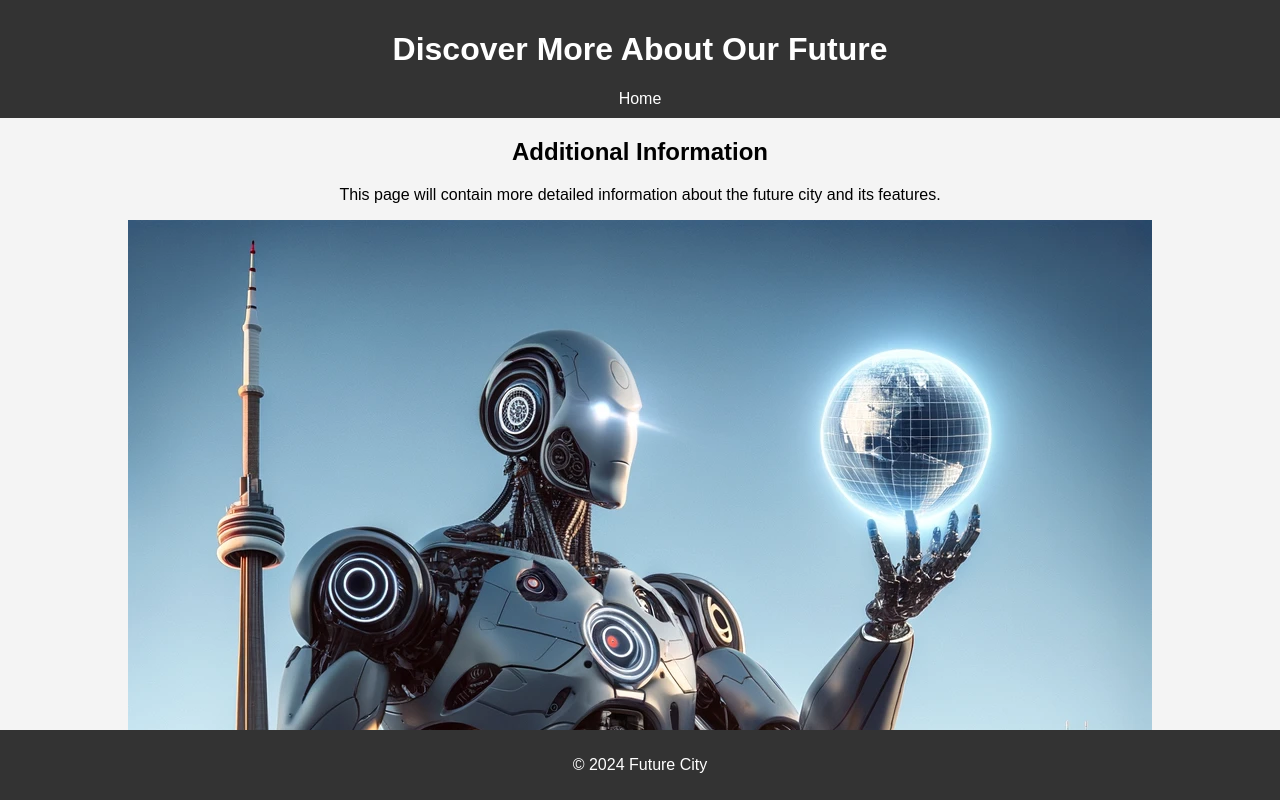
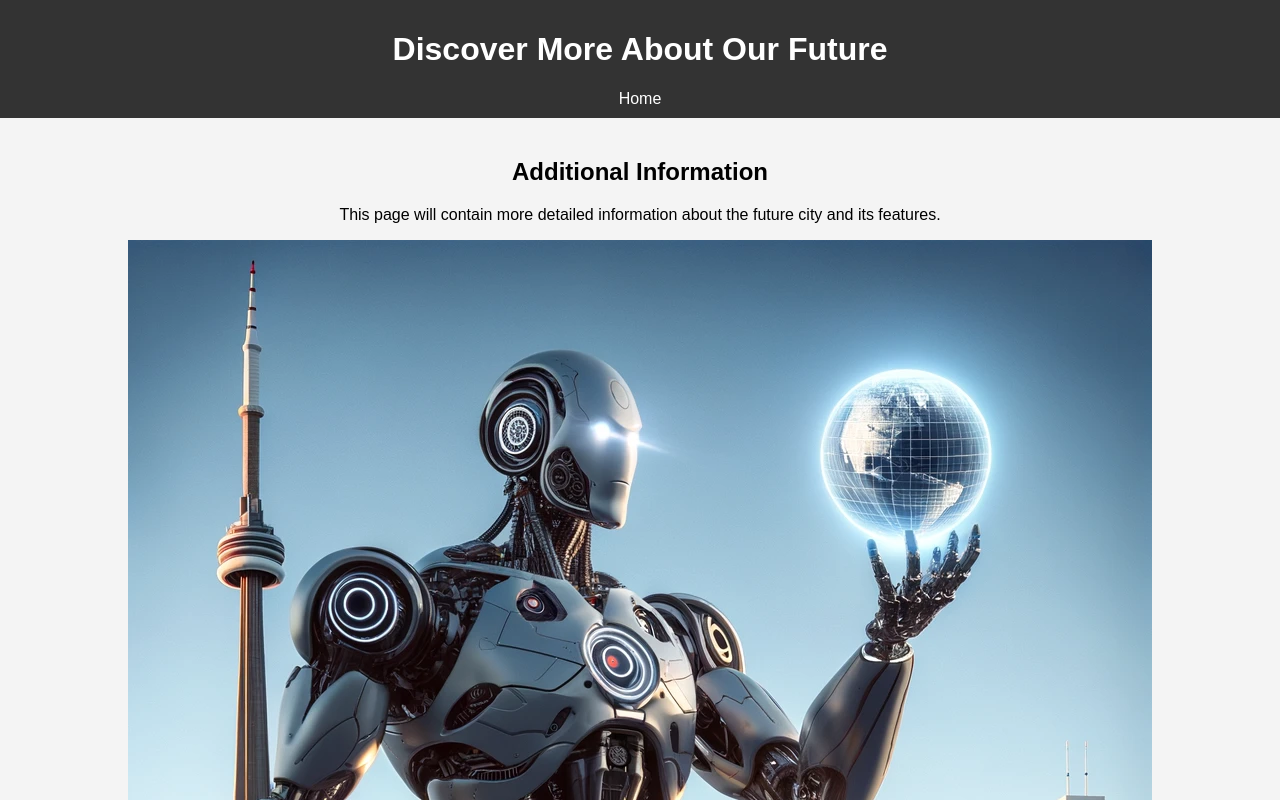
Before and after one commit to shahmeshwa/RobotEra, a plain HTML site: page content.html in a window 1280 px wide. Shown: the top 800 px of the page. Drawn offline with Linux system fonts and the light colour scheme.

Commit message:
Update content.html

```diff
--- a/content.html
+++ b/content.html
@@ -9,6 +9,9 @@
             font-family: 'Arial', sans-serif;
             margin: 0;
             padding: 0;
+            display: flex;
+            flex-direction: column;
+            height: 100%;
             background: #f4f4f4;
             text-align: center;
         }
@@ -27,9 +30,6 @@
         footer {
             background: #333;
             color: white;
-            position: absolute;
-            bottom: 0;
-            width: 100%;
             padding: 10px 0;
         }
     </style>
```
